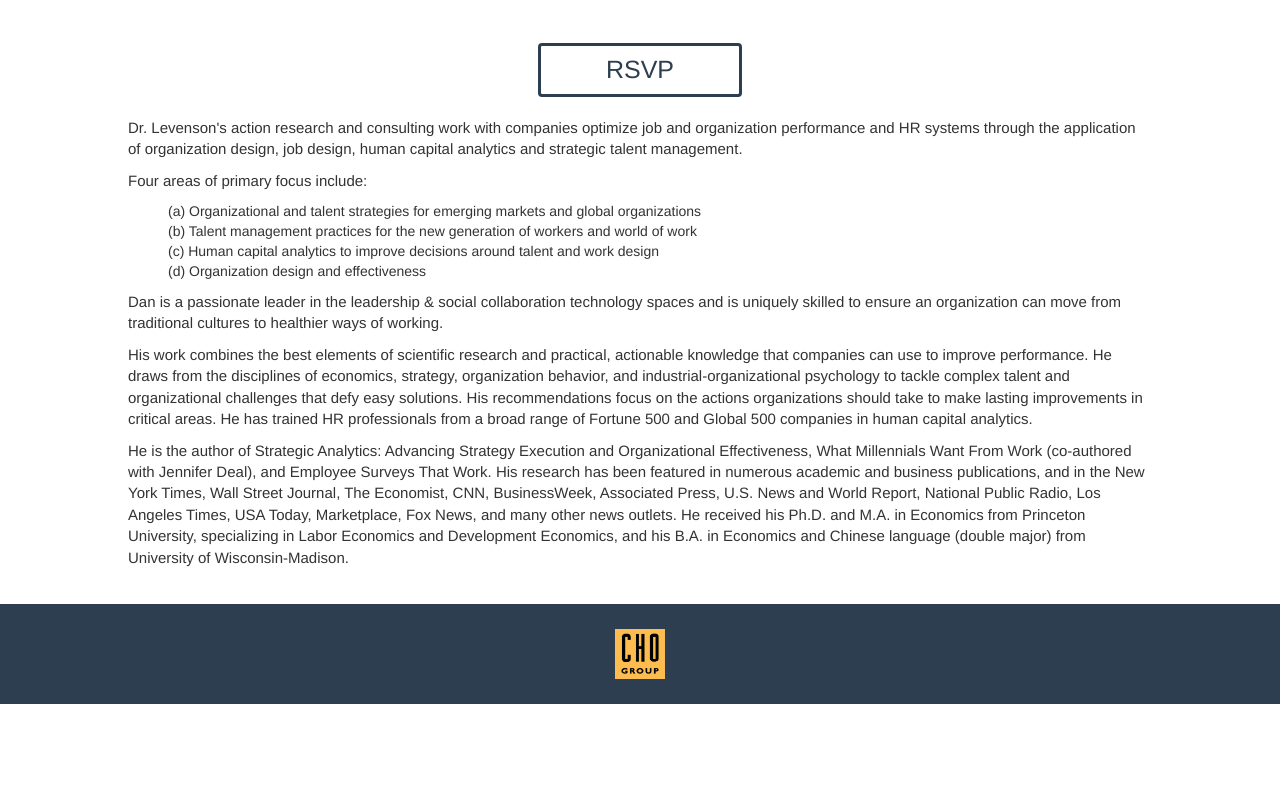
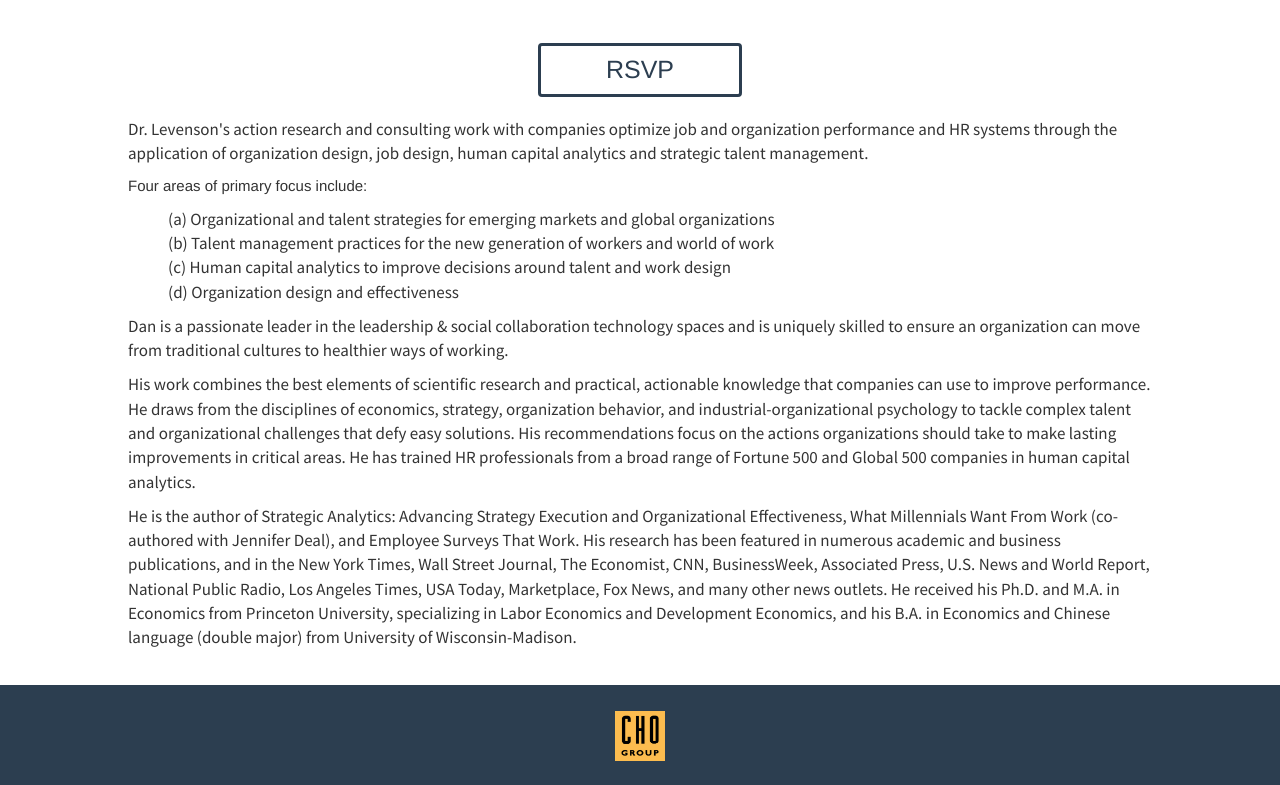
Before and after one commit to pacalabre/cho-speaker-template, a plain HTML site: page index.html in a window 1280 px wide. Shown: the part 579-1364 px from the top of the page. Before the commit the page ends 1283 px from the top, so only its background shows below. Drawn offline with nearby package versions, Linux system fonts and the light colour scheme.

Commit message:
added larger size font to the main text

```diff
--- a/index.html
+++ b/index.html
@@ -24,19 +24,19 @@
     </section>
     <section class="bio-text">
       <a class="rsvp-btn btn" href="#">RSVP</a>
-      <p> Dr. Levenson's action research and consulting work with companies optimize job and organization performance and HR systems through the application of organization design, job design, human capital analytics and strategic talent management.</p>
+      <p class="bio-text-p"> Dr. Levenson's action research and consulting work with companies optimize job and organization performance and HR systems through the application of organization design, job design, human capital analytics and strategic talent management.</p>
       <p>
         Four areas of primary focus include:
         <ul class="list">
-          <li>(a) Organizational and talent strategies for emerging markets and global organizations </li>
-          <li>(b) Talent management practices for the new generation of workers and world of work </li>
-          <li>(c) Human capital analytics to improve decisions around talent and work design</li>
-          <li>(d) Organization design and effectiveness</li>
+          <li class="bio-text-p">(a) Organizational and talent strategies for emerging markets and global organizations </li>
+          <li class="bio-text-p">(b) Talent management practices for the new generation of workers and world of work </li>
+          <li class="bio-text-p">(c) Human capital analytics to improve decisions around talent and work design</li>
+          <li class="bio-text-p">(d) Organization design and effectiveness</li>
         </ul>
       </p>
-      <p>Dan is a passionate leader in the leadership & social collaboration technology spaces and is uniquely skilled to ensure an organization can move from traditional cultures to healthier ways of working.</p>
-      <p>His work combines the best elements of scientific research and practical, actionable knowledge that companies can use to improve performance. He draws from the disciplines of economics, strategy, organization behavior, and industrial-organizational psychology to tackle complex talent and organizational challenges that defy easy solutions. His recommendations focus on the actions organizations should take to make lasting improvements in critical areas. He has trained HR professionals from a broad range of Fortune 500 and Global 500 companies in human capital analytics.</p>
-      <p>He is the author of Strategic Analytics: Advancing Strategy Execution and Organizational Effectiveness, What Millennials Want From Work (co-authored with Jennifer Deal), and Employee Surveys That Work. His research has been featured in numerous academic and business publications, and in the New York Times, Wall Street Journal, The Economist, CNN, BusinessWeek, Associated Press, U.S. News and World Report, National Public Radio, Los Angeles Times, USA Today, Marketplace, Fox News, and many other news outlets.
+      <p class="bio-text-p">Dan is a passionate leader in the leadership & social collaboration technology spaces and is uniquely skilled to ensure an organization can move from traditional cultures to healthier ways of working.</p>
+      <p class="bio-text-p">His work combines the best elements of scientific research and practical, actionable knowledge that companies can use to improve performance. He draws from the disciplines of economics, strategy, organization behavior, and industrial-organizational psychology to tackle complex talent and organizational challenges that defy easy solutions. His recommendations focus on the actions organizations should take to make lasting improvements in critical areas. He has trained HR professionals from a broad range of Fortune 500 and Global 500 companies in human capital analytics.</p>
+      <p class="bio-text-p">He is the author of Strategic Analytics: Advancing Strategy Execution and Organizational Effectiveness, What Millennials Want From Work (co-authored with Jennifer Deal), and Employee Surveys That Work. His research has been featured in numerous academic and business publications, and in the New York Times, Wall Street Journal, The Economist, CNN, BusinessWeek, Associated Press, U.S. News and World Report, National Public Radio, Los Angeles Times, USA Today, Marketplace, Fox News, and many other news outlets.
       He received his Ph.D. and M.A. in Economics from Princeton University, specializing in Labor Economics and Development Economics, and his B.A. in Economics and Chinese language (double major) from University of Wisconsin-Madison. </p>
     </section>
   </main>
--- a/style.css
+++ b/style.css
@@ -1,4 +1,4 @@
-@import 'https://fonts.googleapis.com/css?family=Raleway:600|Roboto:400';
+@import 'https://fonts.googleapis.com/css?family=Raleway:600|Roboto:400|Source+Sans+Pro';
 
 body{
   margin: 0px;
@@ -53,6 +53,11 @@
 
 .bio-text {
   padding: 2% 10%;
+}
+
+.bio-text-p {
+  font-size: 17px;
+  font-family: source sans pro;
 }
 
 .list {
```
Also changed, not shown: 1 other file.
